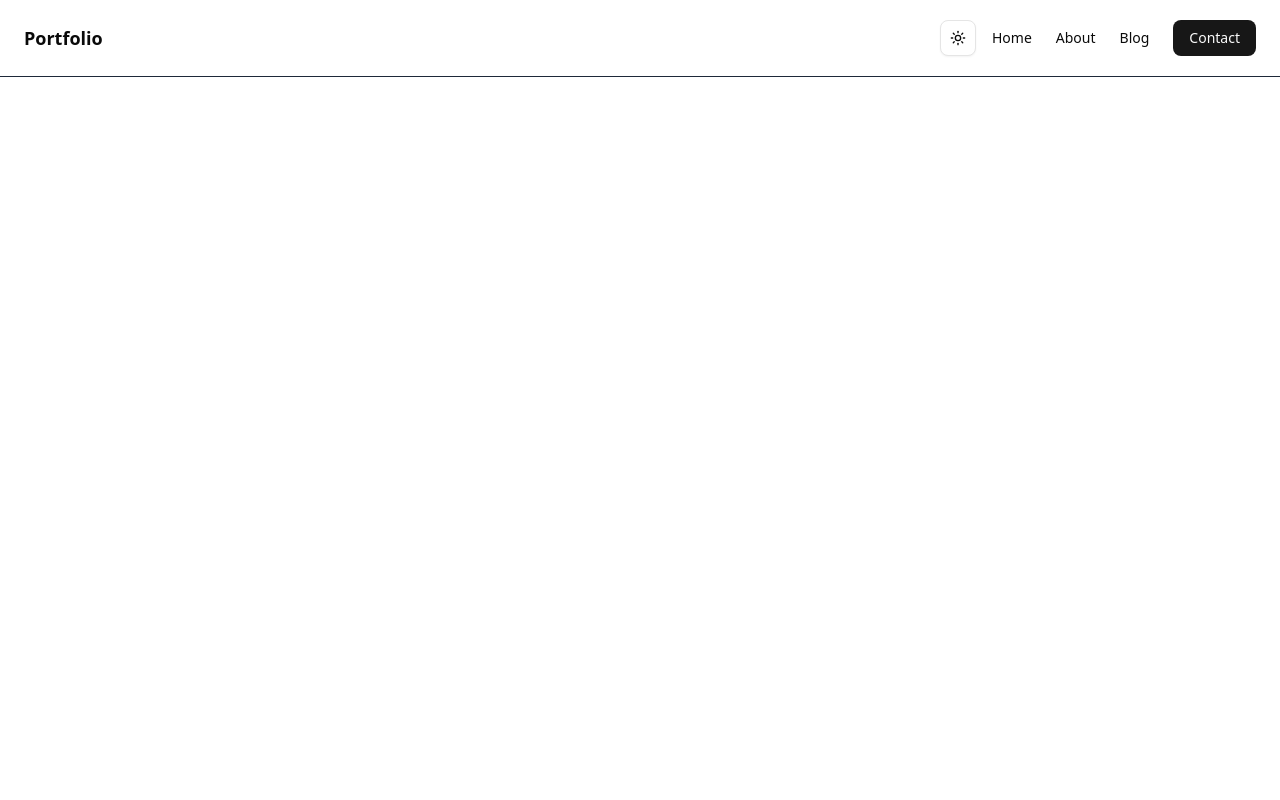
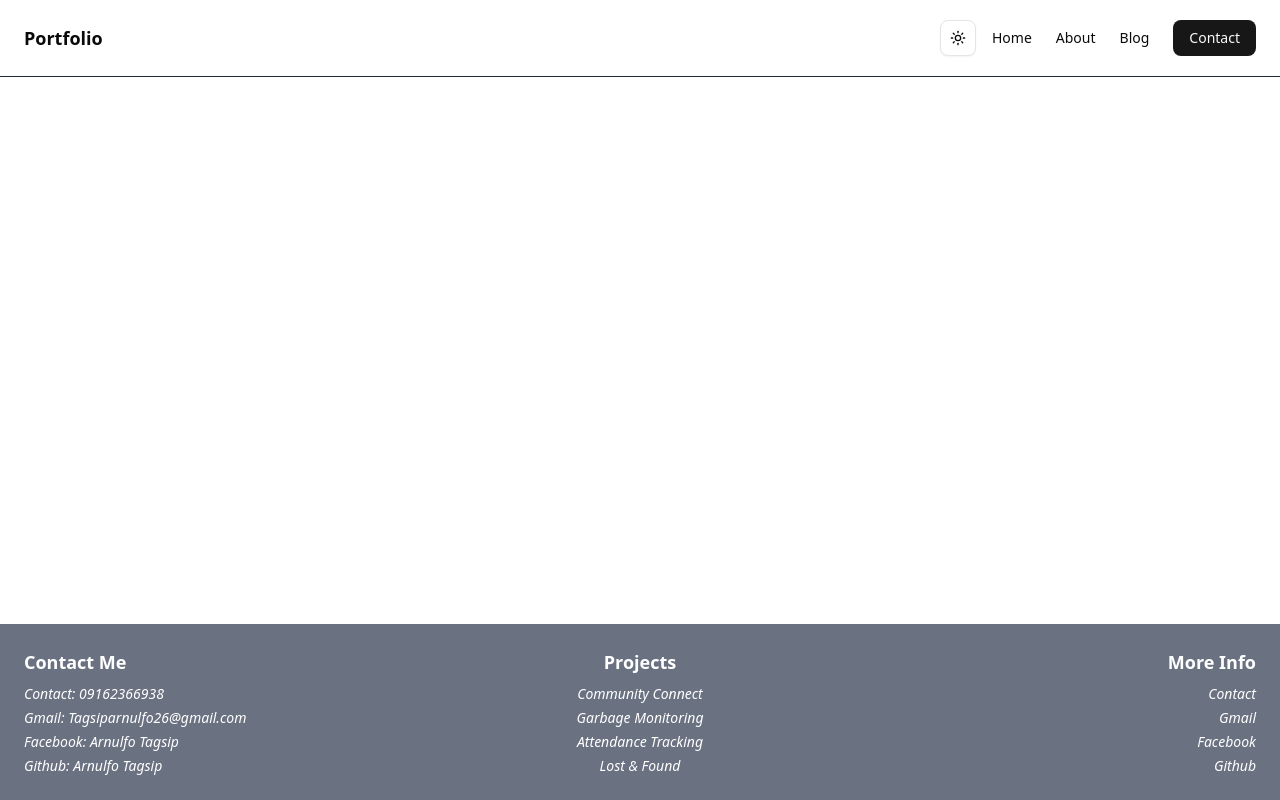
Before and after one commit to Arnulfotagsip/my-portfolio, a Next.js app: page / in a window 1280 px wide. Built offline with nearby package versions, Linux system fonts and the light colour scheme.

Commit message:
Modify first display page wt header/footer

```diff
--- a/app/page.tsx
+++ b/app/page.tsx
@@ -1,8 +1,13 @@
-import {Header} from "@/components/common/Header";
+import { Header } from "@/components/common/Header";
+import { Footer } from "@/components/common/Footer";
+
 export default function Home(){
-    return(
-        <div>
-            <Header />
-        </div>
-    )
+  return (
+    <div className="flex flex-col h-screen">
+      <Header />
+      <main className="flex-1">
+      </main>
+      <Footer />
+    </div>
+  );
 }
```
